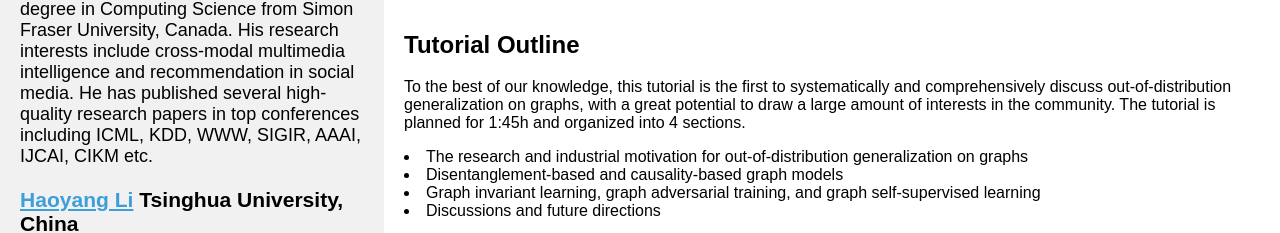
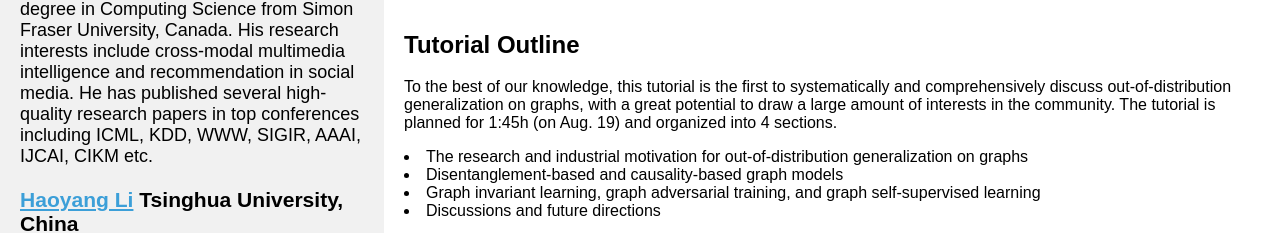
Before and after one commit to ood-generalization/ood-generalization.github.io, a plain HTML site: page ijcai2023Tutorial.htm in a window 1280 px wide. Shown: the part 707-940 px from the top of the page. Drawn offline with Linux system fonts and the light colour scheme.

Commit message:
ijcai2023 tutorial page

```diff
--- a/ijcai2023Tutorial.htm
+++ b/ijcai2023Tutorial.htm
@@ -199,7 +199,7 @@ a:link {
       <h2>Tutorial Outline</h2>
       <p>To the best of our knowledge, this tutorial is the first to systematically and comprehensively discuss out-of-distribution generalization on graphs,
           with a great potential to draw a large amount of interests in the community.
-        The tutorial is planned for 1:45h and organized into 4 sections.
+        The tutorial is planned for 1:45h (on Aug. 19) and organized into 4 sections.
          <li>The research and industrial motivation for out-of-distribution generalization on graphs </li>
          <li>Disentanglement-based and causality-based graph models</li>
          <li>Graph invariant learning, graph adversarial training, and graph self-supervised learning </li>
```
